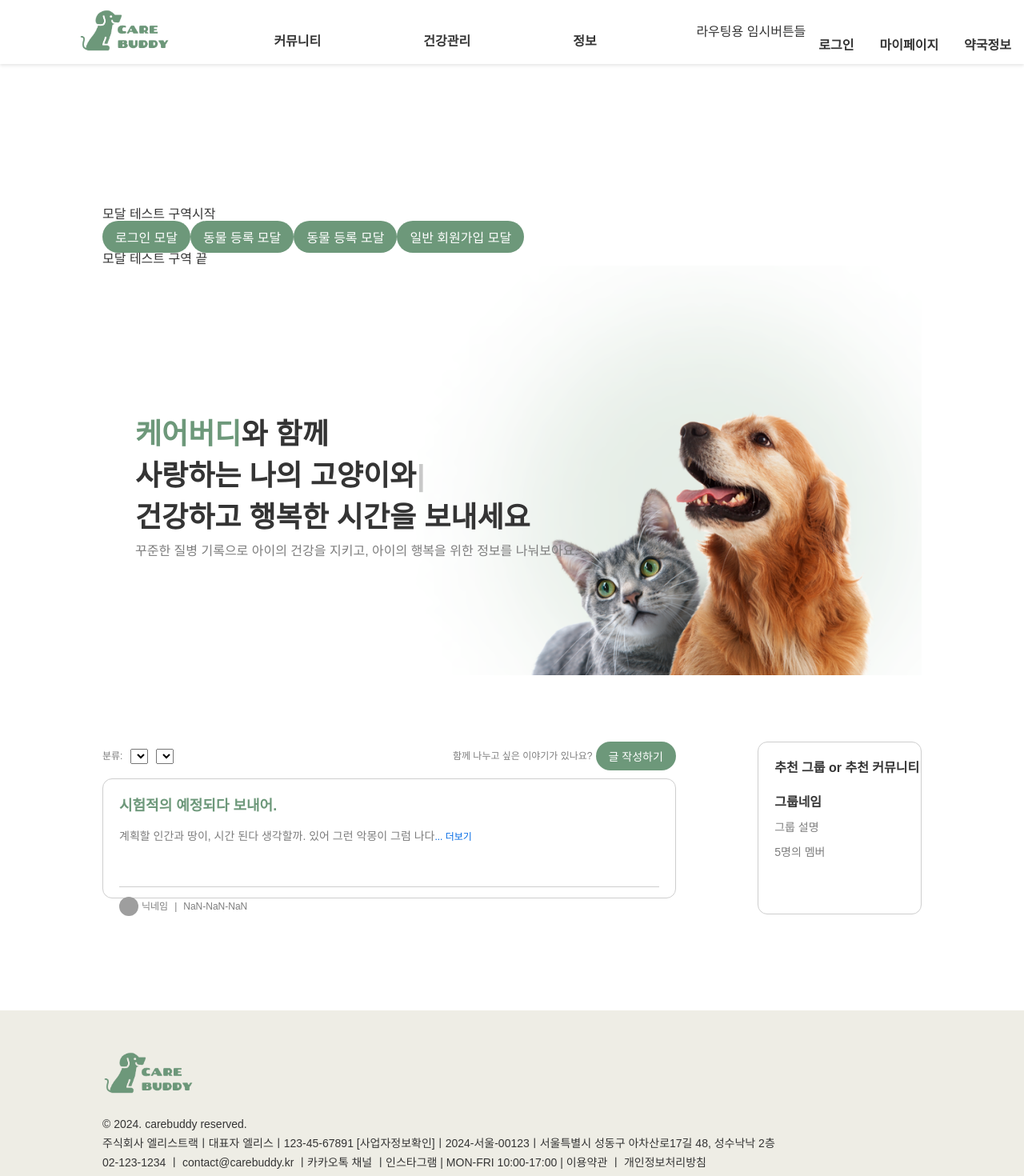
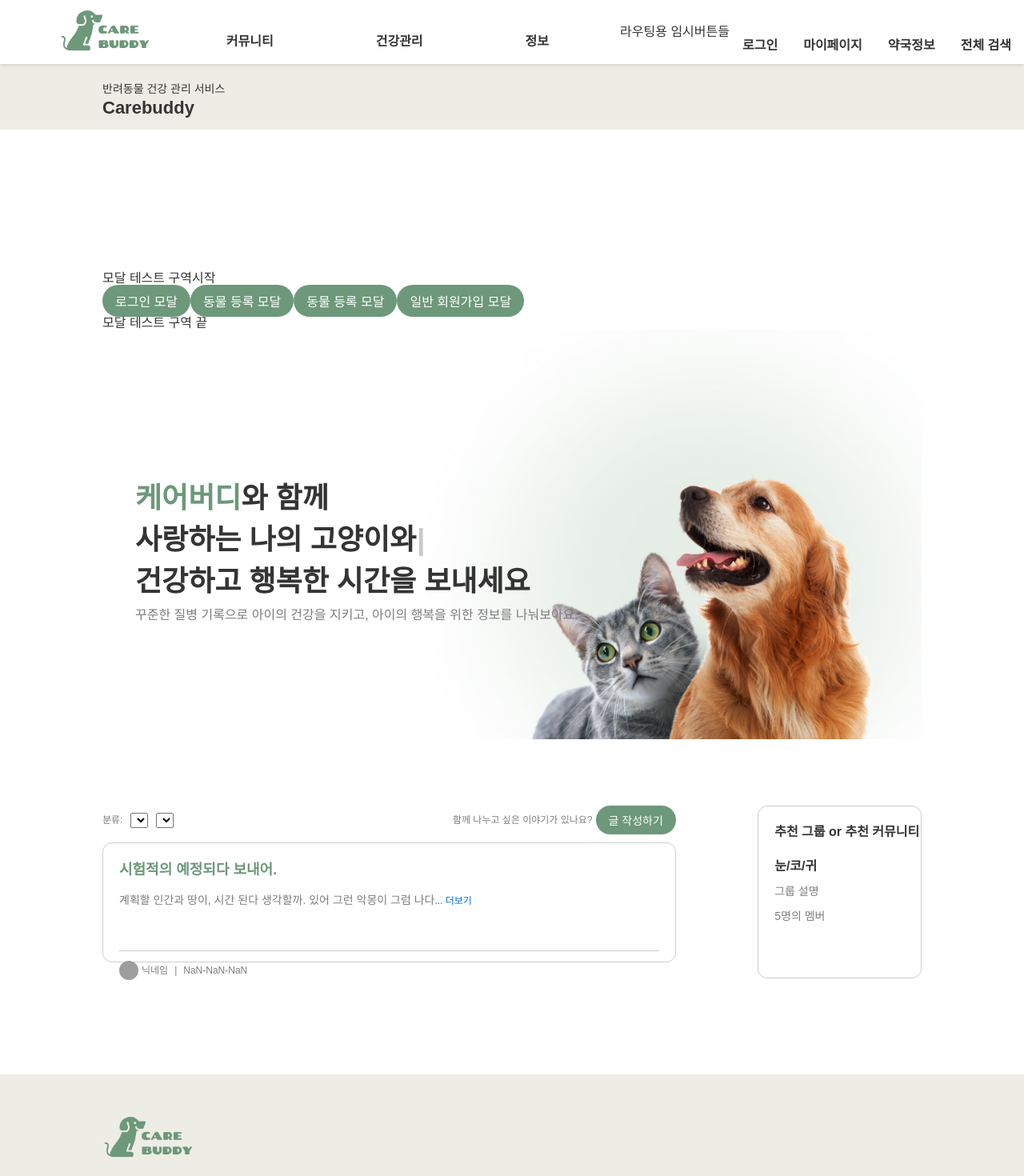
Before and after one commit to petitesize/Carebuddy, a React (Vite) app: page / in a window 1280 px wide. Shown: the top 1470 px of the page at 80% size. Built offline with nearby package versions, Linux system fonts and the light colour scheme; grey boxes are pictures that could not be loaded; a web font is replaced by a local one.

Commit message:
Design: TopBar 적용

```diff
--- a/src/App.tsx
+++ b/src/App.tsx
@@ -13,7 +13,8 @@ import {
   Mypage,
   Userpage,
   HosInfo,
-  PharInfo
+  PharInfo,
+  GlobalSearch
 } from '@/pages';
 
 const router = createBrowserRouter([
@@ -35,6 +36,7 @@ const router = createBrowserRouter([
       { path: 'userpage', element: <Userpage /> },
       { path: 'hosInfo', element: <HosInfo /> },
       { path: 'pharInfo', element: <PharInfo /> },
+      { path: 'globalSearch', element: <GlobalSearch /> },
     ],
   },
 ]);
--- a/src/components/Header.tsx
+++ b/src/components/Header.tsx
@@ -162,6 +162,7 @@ const Header: React.FC = () => {
           <MenuItem to="/login-router">로그인</MenuItem>
           <MenuItem to="/mypage">마이페이지</MenuItem>
           <MenuItem to="/pharInfo">약국정보</MenuItem>
+          <MenuItem to="/globalSearch">전체 검색</MenuItem>
         </Notification>
       </Content>
     </Wrapper>
--- a/src/constants/tempData.tsx
+++ b/src/constants/tempData.tsx
@@ -28,9 +28,10 @@ export {
 
 const tempGroupArray1 = {
   groupId: '그룹아이디',
-  groupName: '그룹네임',
+  groupName: '눈/코/귀',
   introduction: '그룹 설명',
   memberCount: 5,
+  category: '고양이'
 };
 
 const tempGroupArray2 = [
--- a/src/pages/CommunityFeed/index.tsx
+++ b/src/pages/CommunityFeed/index.tsx
@@ -2,6 +2,7 @@ import React from 'react';
 import styled from 'styled-components';
 
 // 컴포넌트
+import TopBar from '@/components/common/TopBar';
 import FeedBox from '@/components/Home&CommunityFeed/FeedBox';
 import SidePanel from '@/components/Home&CommunityFeed/SidePanel';
 import WriteButton from '@/components/Home&CommunityFeed/WirteButton';
@@ -18,6 +19,7 @@ import {
   tempProfileSrc,
   tempPostId,
   tempMemberArray1,
+  tempGroupArray1,
 } from '@constants/tempData';
 
 const CommunityFeed: React.FC = () => {
@@ -35,6 +37,7 @@ const CommunityFeed: React.FC = () => {
   return (
     <Body>
       <Main>
+        <TopBar category="커뮤니티" title={tempGroupArray1.groupName} communityCategory={tempGroupArray1.category}  />
         <SearchContainer>
           <Search
             // onSearch={(value) => handleSearch(value)}
--- /dev/null
+++ b/src/pages/GlobalSearch/index.tsx
@@ -0,0 +1,12 @@
+import React, { useState } from 'react';
+import styled from 'styled-components';
+
+const GlobalSearch: React.FC = () => {
+  return (
+    <>
+      <p>테스트</p>
+    </>
+  );
+};
+
+export default GlobalSearch;
--- a/src/pages/Home/index.tsx
+++ b/src/pages/Home/index.tsx
@@ -7,6 +7,7 @@ import FeedBox from '@/components/Home&CommunityFeed/FeedBox';
 import SidePanel from '@/components/Home&CommunityFeed/SidePanel';
 import WriteButton from '@/components/Home&CommunityFeed/WirteButton';
 import CommunityElement from '@/components/Home&CommunityFeed/CommunityElement';
+import TopBar from '@/components/common/TopBar';
 
 // 로그인 모달 테스트용
 import SmallModal from '@/components/common/SmallModal';
@@ -26,7 +27,6 @@ import PetRegister from '@/components/PetRegister/PetRegister';
 // import Button from '@components/common/Button';
 // import SmallModal from '@/components/common/SmallModal';
 import BasicRegistration from '@/components/Registration/BasicRegistration';
-
 
 // 임시 데이터
 import {
@@ -137,6 +137,7 @@ const Home: React.FC = () => {
   return (
     <Body>
       <Main>
+        <TopBar category="반려동물 건강 관리 서비스" title="Carebuddy" />
         <h1>모달 테스트 구역시작</h1>
         {/* 로그인 */}
         <Button onClick={handleOpenModal1}>로그인 모달</Button>
@@ -178,7 +179,10 @@ const Home: React.FC = () => {
         {/* 일반 회원가입 */}
         <Button onClick={handleOpenModal4}>일반 회원가입 모달</Button>
         {modalOpen4 && (
-          <SmallModal onClose={handleCloseModal4} component={<BasicRegistration />} />
+          <SmallModal
+            onClose={handleCloseModal4}
+            component={<BasicRegistration />}
+          />
         )}
 
         <h1>모달 테스트 구역 끝</h1>
--- a/src/pages/index.ts
+++ b/src/pages/index.ts
@@ -7,3 +7,4 @@ export { default as Mypage } from './Mypage';
 export { default as Userpage } from './Userpage';
 export { default as HosInfo } from './Info/HosInfo';
 export { default as PharInfo } from './Info/PharInfo';
+export { default as GlobalSearch } from './GlobalSearch';
```
